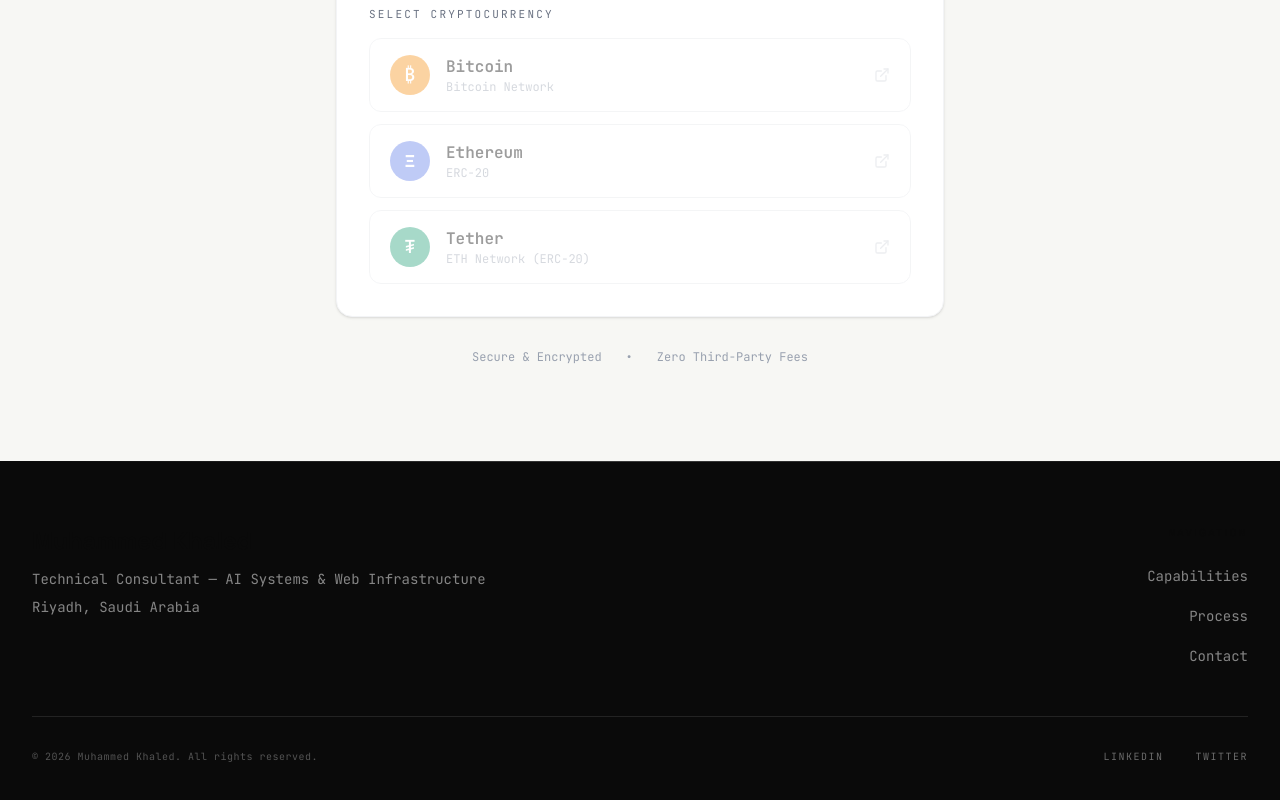
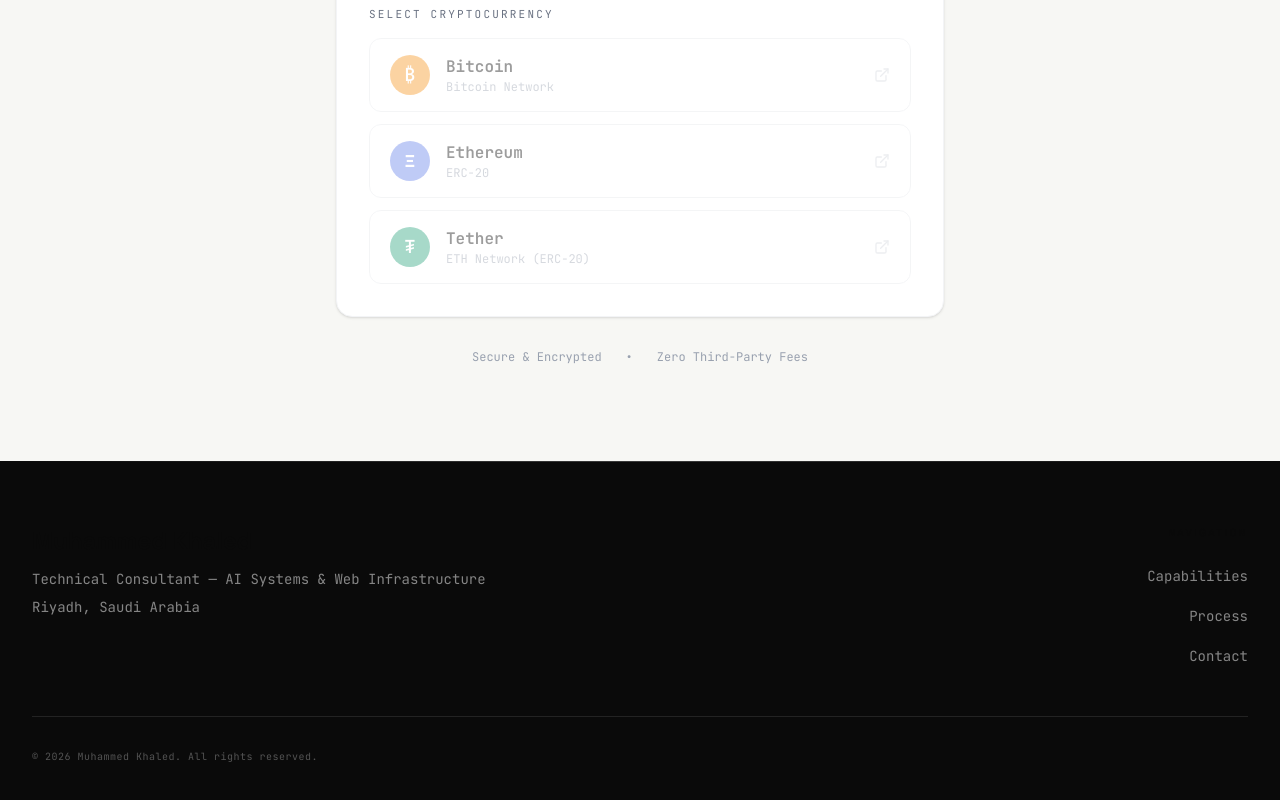
Before and after one commit to Muhammed-bin-khalid/Websites, a Next.js app: page /pay in a window 1280 px wide. Shown: the part 476-1276 px from the top of the page. Built offline with nearby package versions, Linux system fonts and the light colour scheme.

Commit message:
remove: LinkedIn and Twitter buttons from footer

```diff
--- a/src/components/layout/Footer.tsx
+++ b/src/components/layout/Footer.tsx
@@ -90,28 +90,8 @@
 
           {contact.social && (
             <div className="flex gap-8">
-              {contact.social.linkedin && (
-                <a
-                  href={contact.social.linkedin}
-                  target="_blank"
-                  rel="noopener noreferrer"
-                  className="text-[10px] font-mono uppercase tracking-[0.15em] text-white/40 hover:text-white transition-colors duration-300 relative group"
-                >
-                  LinkedIn
-                  <span className="absolute -bottom-1 left-0 w-0 h-px bg-white group-hover:w-full transition-all duration-300" />
-                </a>
-              )}
-              {contact.social.twitter && (
-                <a
-                  href={contact.social.twitter}
-                  target="_blank"
-                  rel="noopener noreferrer"
-                  className="text-[10px] font-mono uppercase tracking-[0.15em] text-white/40 hover:text-white transition-colors duration-300 relative group"
-                >
-                  Twitter
-                  <span className="absolute -bottom-1 left-0 w-0 h-px bg-white group-hover:w-full transition-all duration-300" />
-                </a>
-              )}
+
+
             </div>
           )}
         </motion.div>
```
